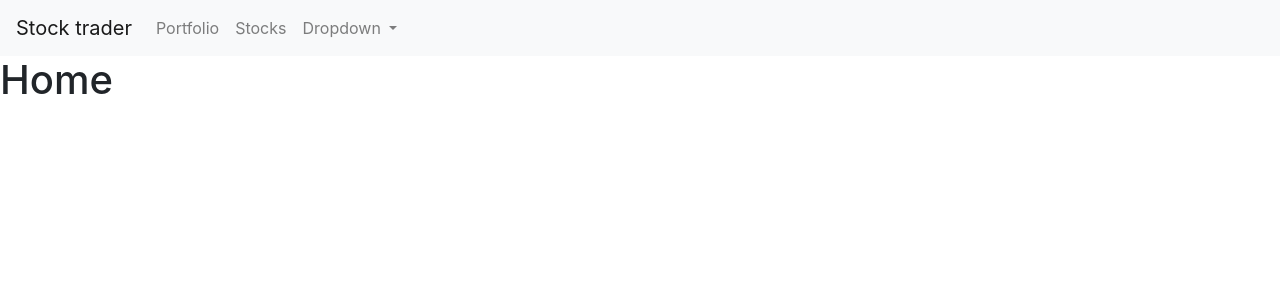
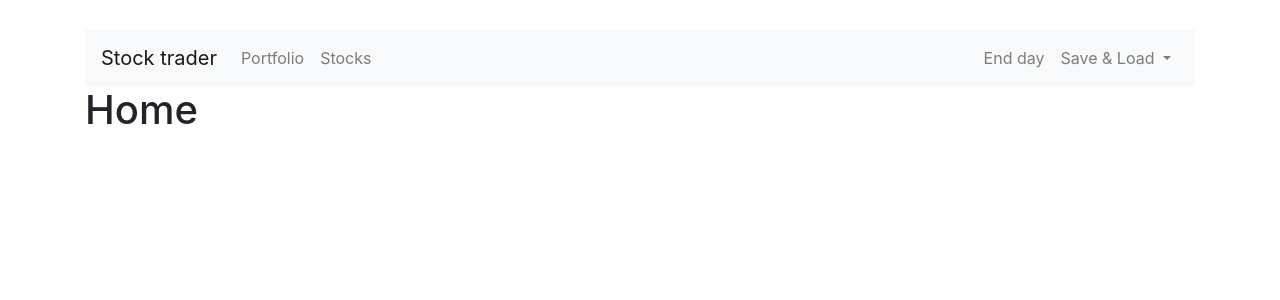
Before and after one commit to webornottoweb/vue-router-practice, a Vue app: page / in a window 1280 px wide. Shown: the top 300 px of the page. Built offline with nearby package versions, Linux system fonts and the light colour scheme.

Commit message:
Added fit styles for top header navbar

```diff
--- a/src/App.vue
+++ b/src/App.vue
@@ -1,7 +1,11 @@
 <template>
-  <div id="app">
+  <div id="app" class="container">
     <app-header></app-header>
-    <router-view></router-view>
+      <div class="row content">
+        <div class="col-xs-12">
+          <router-view></router-view>
+        </div>
+      </div>
   </div>
 </template>
 
@@ -16,5 +20,10 @@ export default {
 </script>
 
 <style>
-
+  body {
+    padding: 30px;
+  }
+  .content {
+    margin-left: 0px!important;
+  }
 </style>
--- a/src/components/Header.vue
+++ b/src/components/Header.vue
@@ -9,15 +9,18 @@
             <ul class="navbar-nav mr-auto">
                 <router-link class="nav-item" to="/portfolio" tag="li"><a class="nav-link">Portfolio</a></router-link>
                 <router-link class="nav-item" to="/stocks" tag="li"><a class="nav-link">Stocks</a></router-link>
+            </ul>
+            <ul class="navbar-nav my-2 my-lg-0">
+                <li class="nav-item">
+                    <a class="nav-link">End day</a>
+                </li>
                 <li class="nav-item dropdown">
                     <a class="nav-link dropdown-toggle" href="#" id="navbarDropdown" role="button" data-toggle="dropdown" aria-haspopup="true" aria-expanded="false">
-                        Dropdown
+                        Save & Load
                     </a>
                     <div class="dropdown-menu" aria-labelledby="navbarDropdown">
-                        <a class="dropdown-item" href="#">Action</a>
-                        <a class="dropdown-item" href="#">Another action</a>
-                        <div class="dropdown-divider"></div>
-                        <a class="dropdown-item" href="#">Something else here</a>
+                        <a class="dropdown-item" href="#">Save</a>
+                        <a class="dropdown-item" href="#">Load</a>
                     </div>
                 </li>
             </ul>
```
